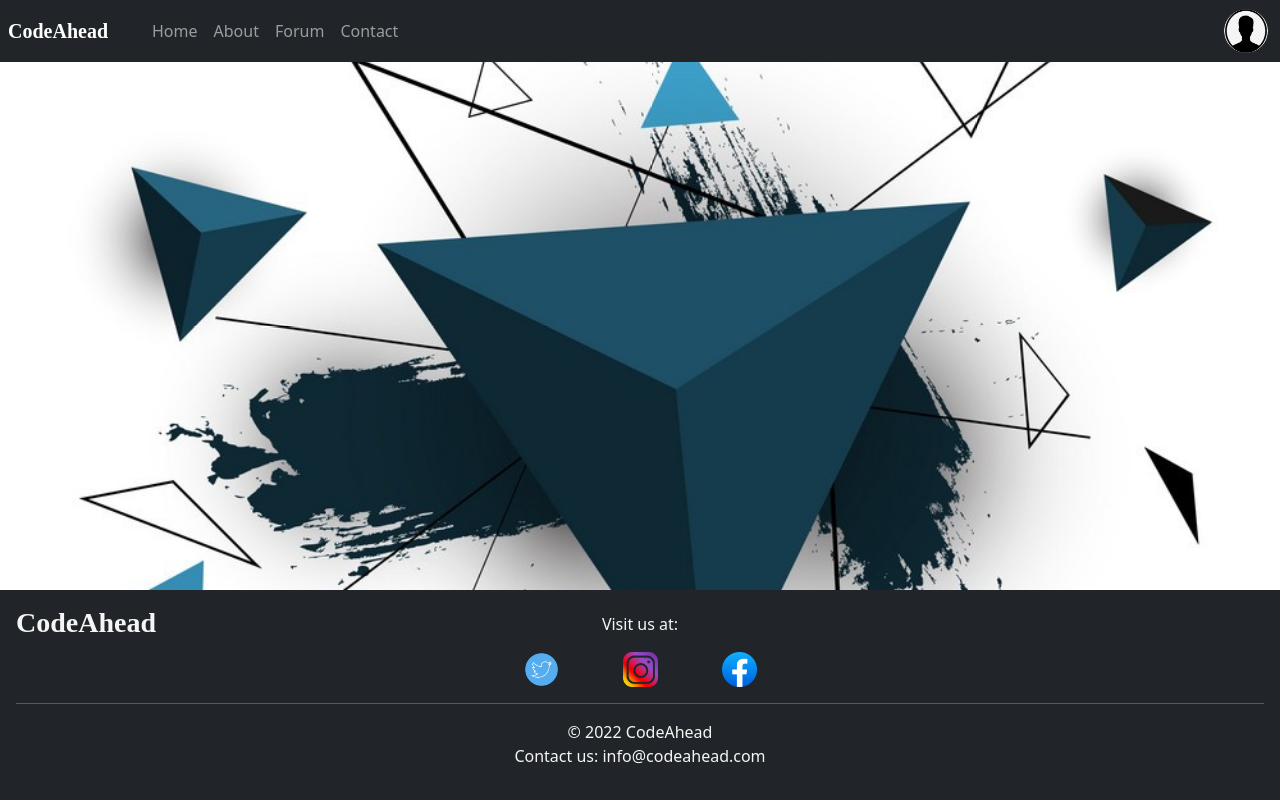
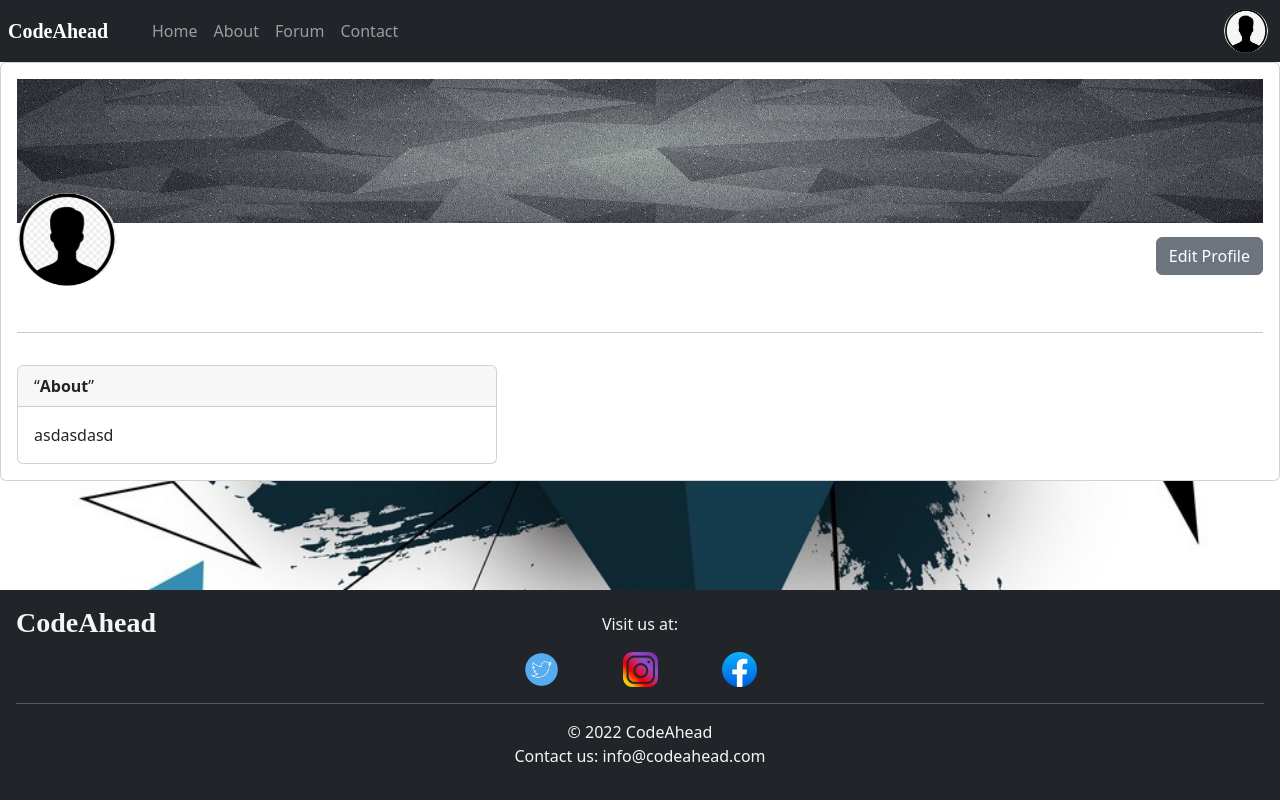
Before and after one commit to abdallah0100/codeAhead, a React (Create React App) app: page /profile in a window 1280 px wide. Built offline with nearby package versions, Linux system fonts and the light colour scheme.

Commit message:
added profile page

```diff
--- a/src/components/Router.jsx
+++ b/src/components/Router.jsx
@@ -1,6 +1,7 @@
 import { BrowserRouter, Route, Routes } from 'react-router-dom';
 import Landing from './Landing';
 import Recovery from './user/offline/Recovery';
+import ProfilePage from './user/online/ProfilePage';
 
 function Router(){
     return(
@@ -8,6 +9,7 @@ function Router(){
             <Routes>
                 <Route path='/' element={<Landing />} />
                 <Route path='/account_recovery' element={<Recovery />}/>
+                <Route path='/profile' element={ <ProfilePage /> } />
             </Routes>
         </BrowserRouter>
     );
--- a/src/components/user/online/ProfileMenu.jsx
+++ b/src/components/user/online/ProfileMenu.jsx
@@ -1,5 +1,5 @@
 import React from "react";
-import { Offcanvas, Button, Container } from "react-bootstrap";
+import { Offcanvas, Button } from "react-bootstrap";
 import './onlineStyles.css';
 
 function ProfileMenu(props){
@@ -16,7 +16,7 @@ function ProfileMenu(props){
                 <img src='/images/user/profile.png' id="menu_profile_pic" alt="user_pic" />
                 <hr />
                 <img src="/images/user/profilePage.png" alt="profile_pg" className="profile_menu_icons" />
-                <a href="#">Profile Page</a> <br /> <br />
+                <a href="/profile">Profile Page</a> <br /> <br />
                 <img src="/images/user/profile_settings.png" alt="profile_pg" className="profile_menu_icons" />
                 <a href="#">Settings</a>
 
--- /dev/null
+++ b/src/components/user/online/ProfilePage.jsx
@@ -0,0 +1,30 @@
+import React from "react";
+import { Card, Button } from "react-bootstrap";
+import './onlineStyles.css';
+
+function ProfilePage(){
+    React.useEffect(()=>{
+        document.getElementById('u_name').textContent = localStorage.getItem("name");
+    }, []);
+    return (
+    <Card id="profileCard">
+        <Card.Body>
+            <img src="/images/user/profile_temp_bg.jpg" alt="user_bg" id="user_wallpaper" />
+            <img src="/images/user/profile.png" alt="user_profile_pic" id="user_profile_pic"/>
+            <label id="u_name"></label><br />
+            <hr />
+            <Button variant='secondary' className="float-end" style={{margin: '-7rem 0 0 0'}}>Edit Profile</Button>
+
+            <Card style={{ width: '30rem', margin: '2rem 0 0 0' }}>
+                <Card.Header><q><b>About</b></q></Card.Header>
+                <Card.Body>
+                    asdasdasd
+                </Card.Body>
+            </Card>
+        </Card.Body>
+    </Card>
+    )
+
+}
+
+export default ProfilePage;
--- a/src/components/user/online/onlineStyles.css
+++ b/src/components/user/online/onlineStyles.css
@@ -23,3 +23,14 @@
     height: 35px;
     margin-right: 0.5rem;
 }
+
+#user_wallpaper{
+    height: 9rem;
+    width: 100%;
+}
+
+#user_profile_pic{
+    width: 100px;
+    position: relative;
+    top: -30px;
+}
```
Also changed, not shown: public/images/user/profile_temp_bg.jpg (added).
